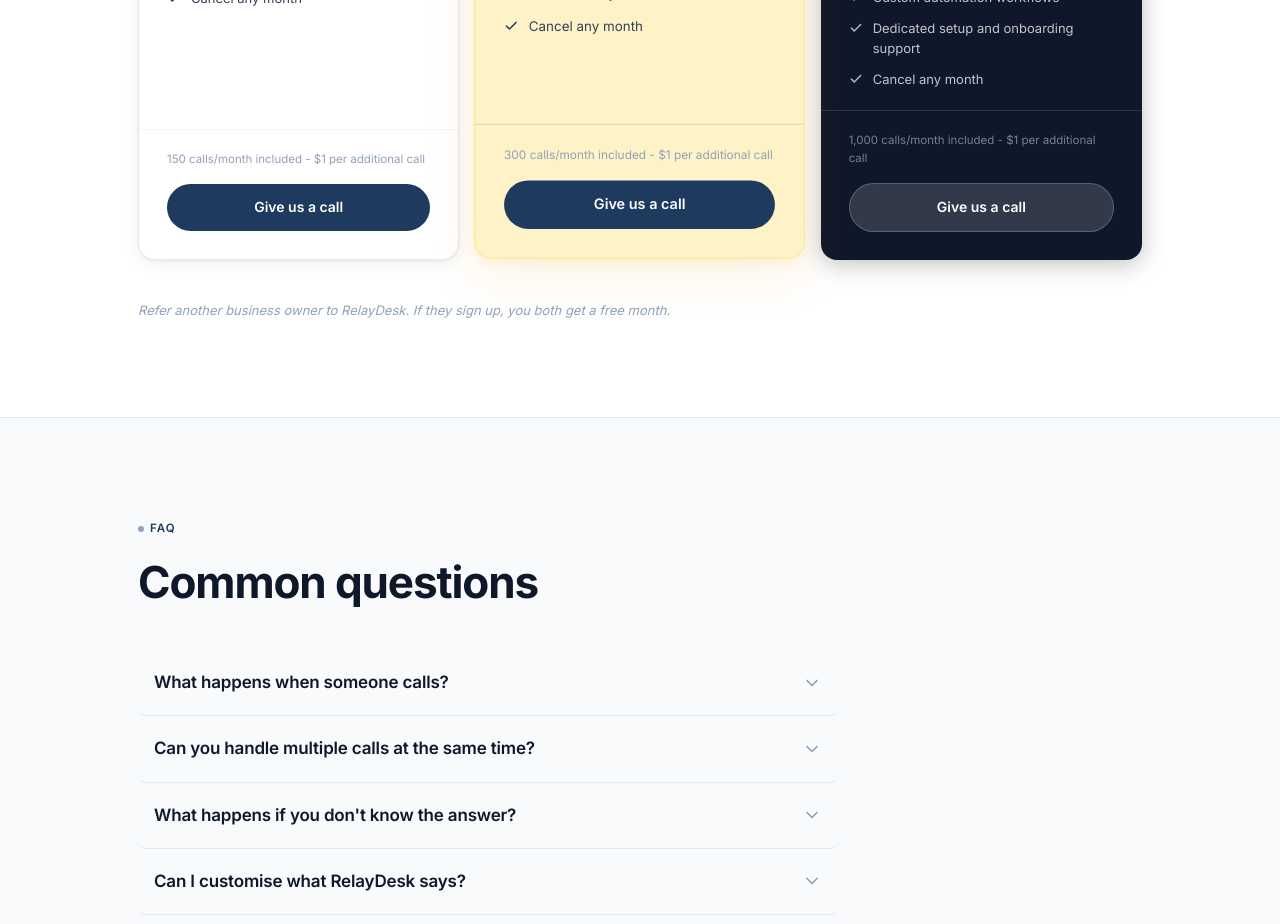
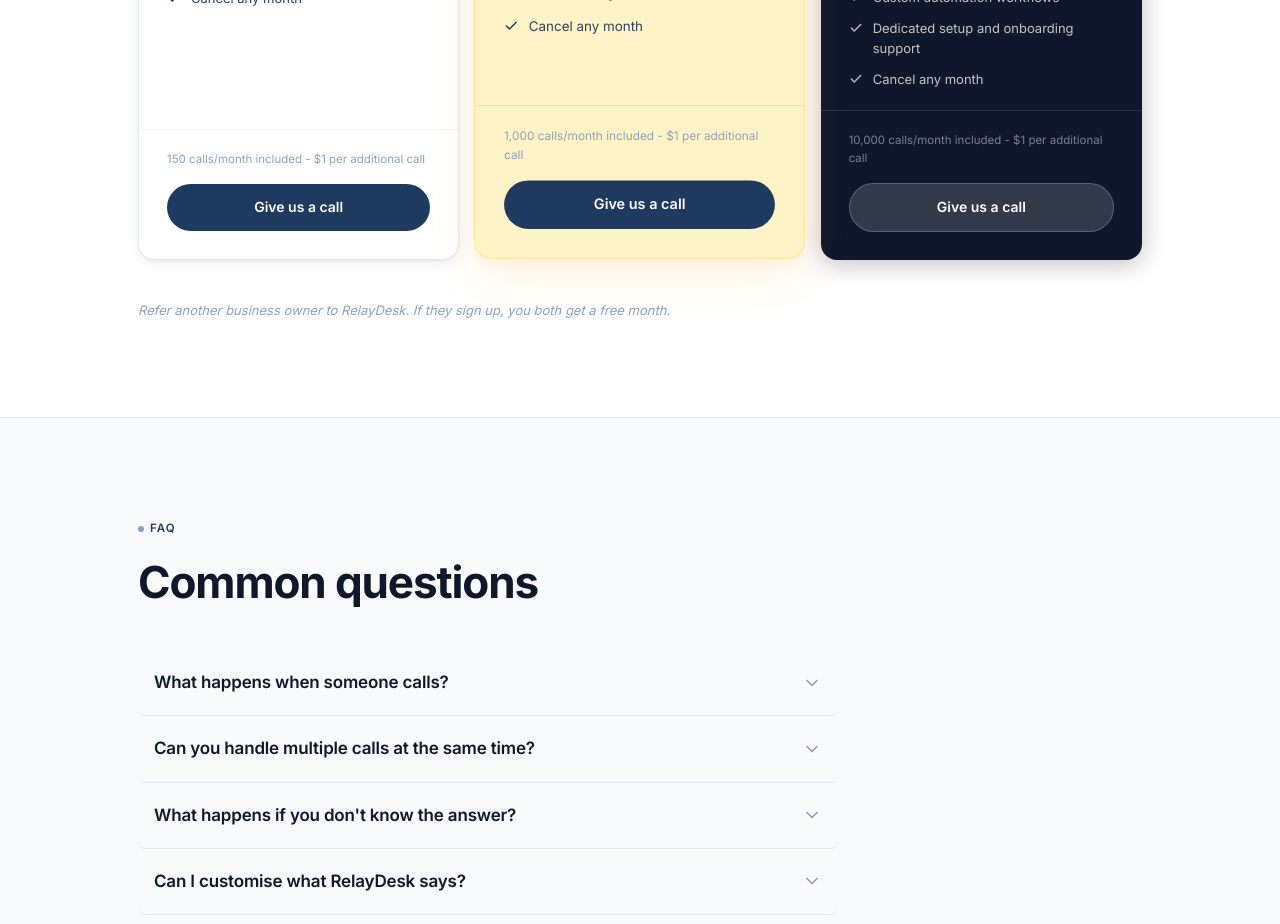
Before and after one commit to mrjonleetaylor-art/backbonelabs, a Next.js app: page / in a window 1280 px wide. Shown: the part 6420-7344 px from the top of the page. Built offline with nearby package versions, Linux system fonts and the light colour scheme.

Commit message:
pricing: bump Receptionist to 1,000 and Operator to 10,000 calls/month
Co-Authored-By: Claude Opus 4.8 <noreply@anthropic.com>

```diff
--- a/components/Pricing.tsx
+++ b/components/Pricing.tsx
@@ -46,7 +46,7 @@ const tiers: Tier[] = [
       "Transfers to you when needed",
       "Cancel any month",
     ],
-    callsIncluded: "300 calls/month included",
+    callsIncluded: "1,000 calls/month included",
     goodFor: "For when every call counts.",
     badge: "Most popular",
     variant: "violet",
@@ -65,7 +65,7 @@ const tiers: Tier[] = [
       "Dedicated setup and onboarding support",
       "Cancel any month",
     ],
-    callsIncluded: "1,000 calls/month included",
+    callsIncluded: "10,000 calls/month included",
     goodFor: "For teams that are scaling.",
     variant: "dark",
   },
```
